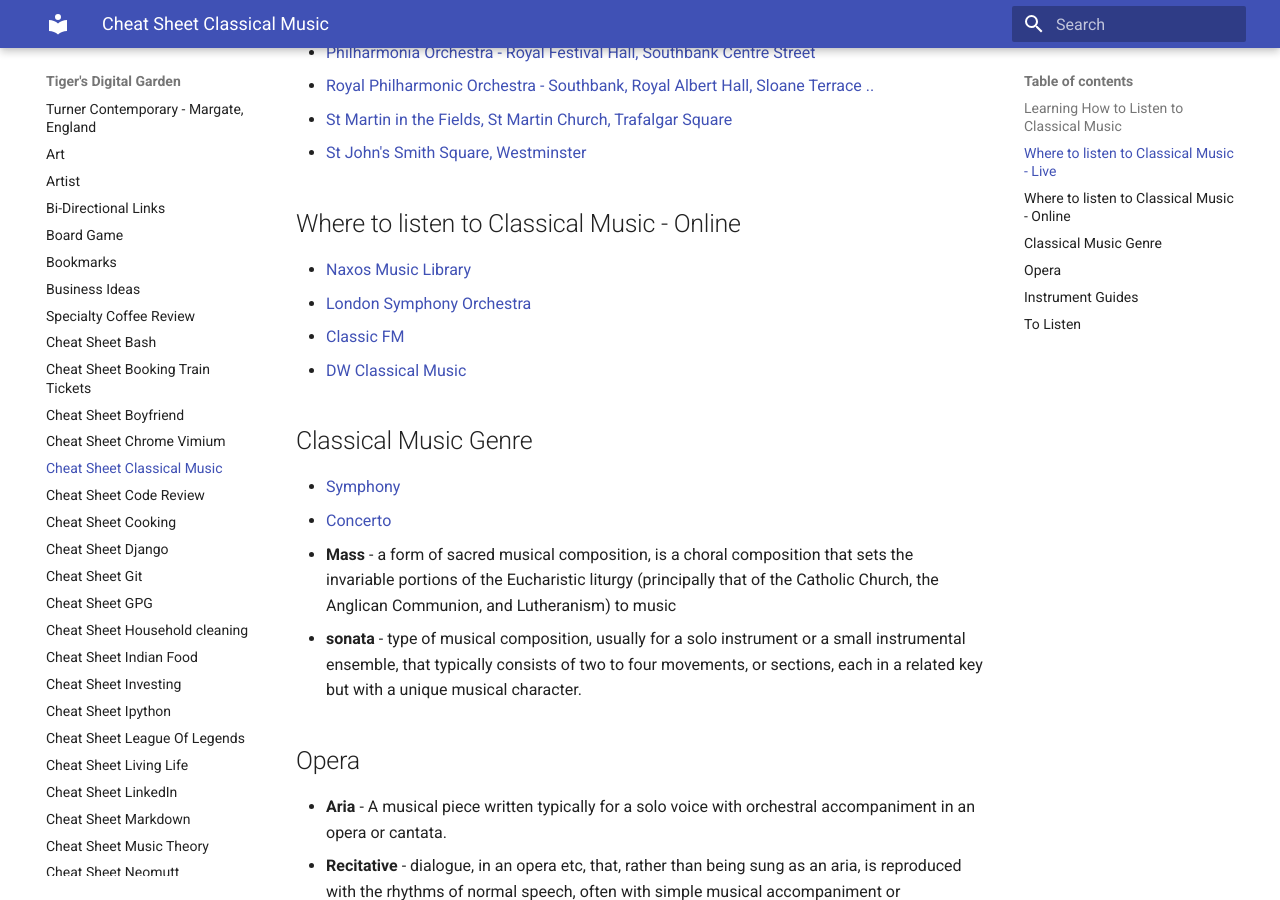
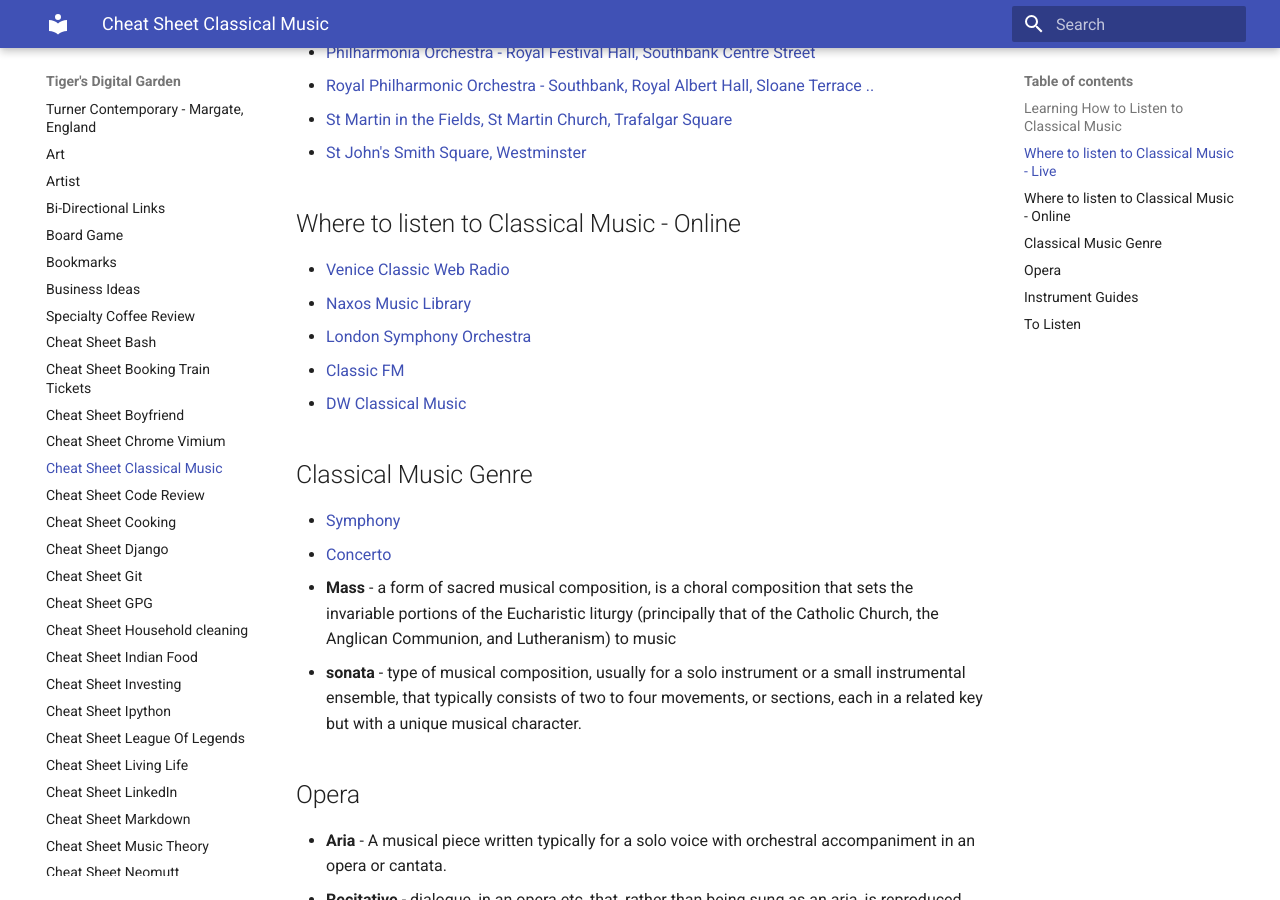
Before and after one commit to ynotstartups/notes, an MkDocs documentation site: the page built from notes/cheat-sheet-classical-music.md, in a window 1280 px wide and 900 px high, scrolled down 442 px. Built offline with MkDocs 1.6.1 and Material for MkDocs 9.7.7, drawn with Linux system fonts in a browser that asks for light colours.

Commit message:
add venice classic radio

```diff
--- a/notes/cheat-sheet-classical-music.md
+++ b/notes/cheat-sheet-classical-music.md
@@ -17,6 +17,7 @@
 
 ## Where to listen to Classical Music - Online
 
+- [Venice Classic Web Radio](https://www.veniceclassicradio.eu/player/new/vcr.php?ch=0)
 - [Naxos Music Library](https://barbicanlib.nml3.naxosmusiclibrary.com/)
 - [London Symphony Orchestra](https://www.youtube.com/c/LondonSymphonyOrchestra/featured)
 - [Classic FM](https://uk.radio.net/s/classicfm)
```
